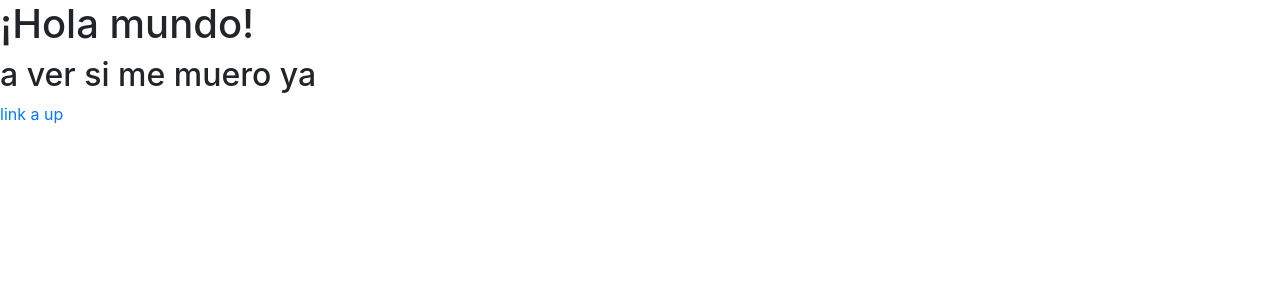
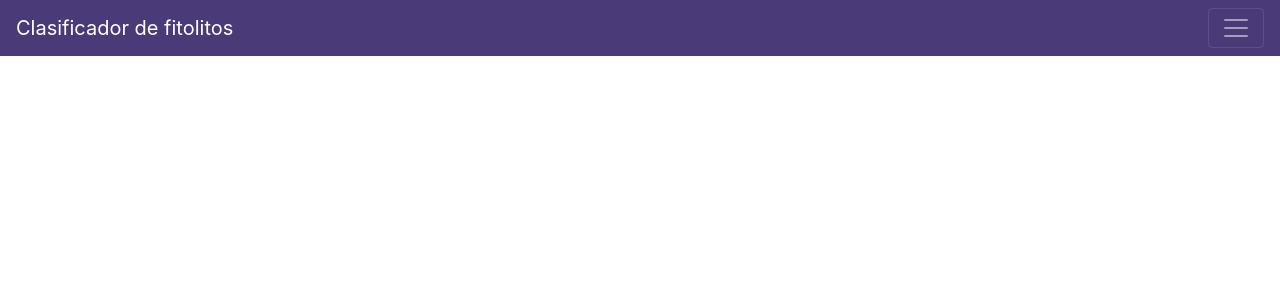
Before and after one commit to mmb0093/TFG_Fitolitos, a Flask app: template code/phytolithclassifier/app/templates/index.html in a window 1280 px wide. Shown: the top 300 px of the page. Run offline with Flask 2, Linux system fonts and the light colour scheme; the template is opened without the code that fills it, so the values that code supplies are empty; some libraries are stand-ins or nearby versions.

Commit message:
Barra de navegación #27

```diff
--- a/code/phytolithclassifier/app/__init__.py
+++ b/code/phytolithclassifier/app/__init__.py
@@ -1,3 +1,3 @@
 from flask import Flask
-app = Flask(__name__)
+app: Flask = Flask(__name__)
 from app import views
--- a/code/phytolithclassifier/app/templates/index.html
+++ b/code/phytolithclassifier/app/templates/index.html
@@ -6,20 +6,33 @@
     <meta charset="utf-8">
     <meta http-equiv="X-UA-Compatible" content="IE=edge">
     <meta name="viewport" content="width=device-width, initial-scale=1">
-    <title>Plantilla básica de Bootstrap</title>
+    <title>Página principal</title>
 
     <!-- CSS de Bootstrap -->
-    <link rel="stylesheet" href="https://stackpath.bootstrapcdn.com/bootstrap/4.1.0/css/bootstrap.min.css" integrity="sha384-9gVQ4dYFwwWSjIDZnLEWnxCjeSWFphJiwGPXr1jddIhOegiu1FwO5qRGvFXOdJZ4" crossorigin="anonymous">
+    <link rel="stylesheet"
+          href="https://stackpath.bootstrapcdn.com/bootstrap/4.1.0/css/bootstrap.min.css"
+          integrity="sha384-9gVQ4dYFwwWSjIDZnLEWnxCjeSWFphJiwGPXr1jddIhOegiu1FwO5qRGvFXOdJZ4"
+          crossorigin="anonymous">
 
   </head>
   <body>
-    <h1>¡Hola mundo!</h1>
-    <h2>a ver si me muero ya</h2>
-    <a href="{{url_for('upfiles')}}">link a up</a>
 
-    <!-- Todos los plugins JavaScript de Bootstrap (también puedes
-         incluir archivos JavaScript individuales de los únicos
-         plugins que utilices) -->
+      <nav class="navbar navbar-dark" style="background-color: #4a3b78;">
+      <a class="navbar-brand" href="#">Clasificador de fitolitos</a>
+        <button class="navbar-toggler" type="button" data-toggle="collapse" data-target="#navbarSupportedContent" aria-controls="navbarSupportedContent" aria-expanded="false" aria-label="Toggle navigation">
+          <span class="navbar-toggler-icon"></span>
+        </button>
+        <div class="collapse navbar-collapse" id="navbarSupportedContent">
+          <ul class="navbar-nav mr-auto">
+            <li class="nav-item active">
+              <a class="nav-link" href="{{url_for('index')}}">home</a>
+              <a class="nav-link" href="{{url_for('upfiles')}}">Subir imágenes</a>
+            </li>
+          </ul>
+       </div>
+  </nav>
+
+
     <script src="https://code.jquery.com/jquery-3.3.1.slim.min.js" integrity="sha384-q8i/X+965DzO0rT7abK41JStQIAqVgRVzpbzo5smXKp4YfRvH+8abtTE1Pi6jizo" crossorigin="anonymous"></script>
     <script src="https://cdnjs.cloudflare.com/ajax/libs/popper.js/1.14.0/umd/popper.min.js" integrity="sha384-cs/chFZiN24E4KMATLdqdvsezGxaGsi4hLGOzlXwp5UZB1LY//20VyM2taTB4QvJ" crossorigin="anonymous"></script>
     <script src="https://stackpath.bootstrapcdn.com/bootstrap/4.1.0/js/bootstrap.min.js" integrity="sha384-uefMccjFJAIv6A+rW+L4AHf99KvxDjWSu1z9VI8SKNVmz4sk7buKt/6v9KI65qnm" crossorigin="anonymous"></script>
--- a/code/phytolithclassifier/run.py
+++ b/code/phytolithclassifier/run.py
@@ -1,3 +1,2 @@
 from app import app
-
 app.run(host='localhost')
```
Also changed, not shown: code/phytolithclassifier/app/views.py (+7 -3 lines), code/phytolithclassifier/requirements.txt (+15 -1 lines), 2 other files.
